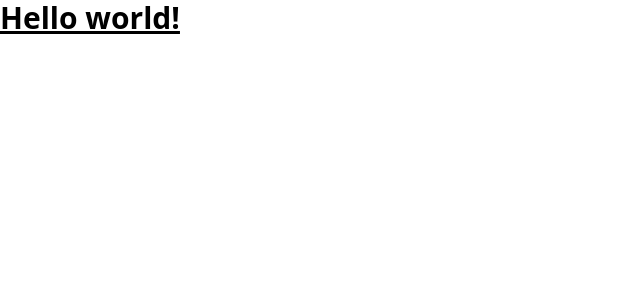
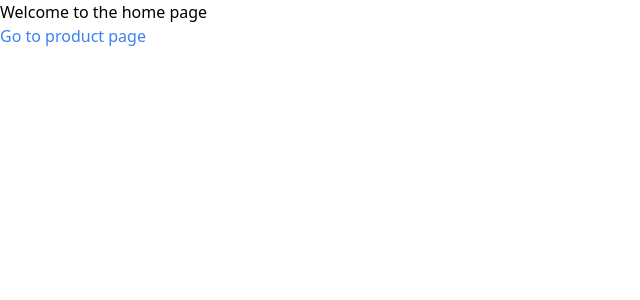
Before and after one commit to jazeelius/callai, a React (Vite) app: page / in a window 1280 px wide. Shown: the top 300 px of the page, without its empty margins (0-640 px from the left). Built offline with nearby package versions, Linux system fonts and the light colour scheme.

Commit message:
Added the different routes
Added the different pages using react-router-dom

```diff
--- a/package.json
+++ b/package.json
@@ -11,7 +11,8 @@
   },
   "dependencies": {
     "react": "^18.3.1",
-    "react-dom": "^18.3.1"
+    "react-dom": "^18.3.1",
+    "react-router-dom": "^6.24.0"
   },
   "devDependencies": {
     "@types/react": "^18.3.3",
--- a/src/App.jsx
+++ b/src/App.jsx
@@ -1,3 +1,34 @@
-export default function App() {
-  return <h1 className="text-3xl font-bold underline">Hello world!</h1>;
+import { RouterProvider, createBrowserRouter } from "react-router-dom";
+import { NavLink } from "react-router-dom";
+
+const Router = createBrowserRouter([
+  {
+    path: "/",
+    element: (
+      <div>
+        <h1>Welcome to the home page</h1>
+        <NavLink className="text-blue-500" to="/product">
+          Go to product page
+        </NavLink>
+      </div>
+    ),
+  },
+
+  {
+    path: "/product",
+    element: (
+      <div>
+        <h1>Welcome to the product page</h1>
+        <NavLink className="text-blue-500" to="/">
+          Go to home page
+        </NavLink>
+      </div>
+    ),
+  },
+]);
+
+function App() {
+  return <RouterProvider router={Router} />;
 }
+
+export default App;
```
Also changed, not shown: 1 other file (tests, documents, lock files or other folders).
